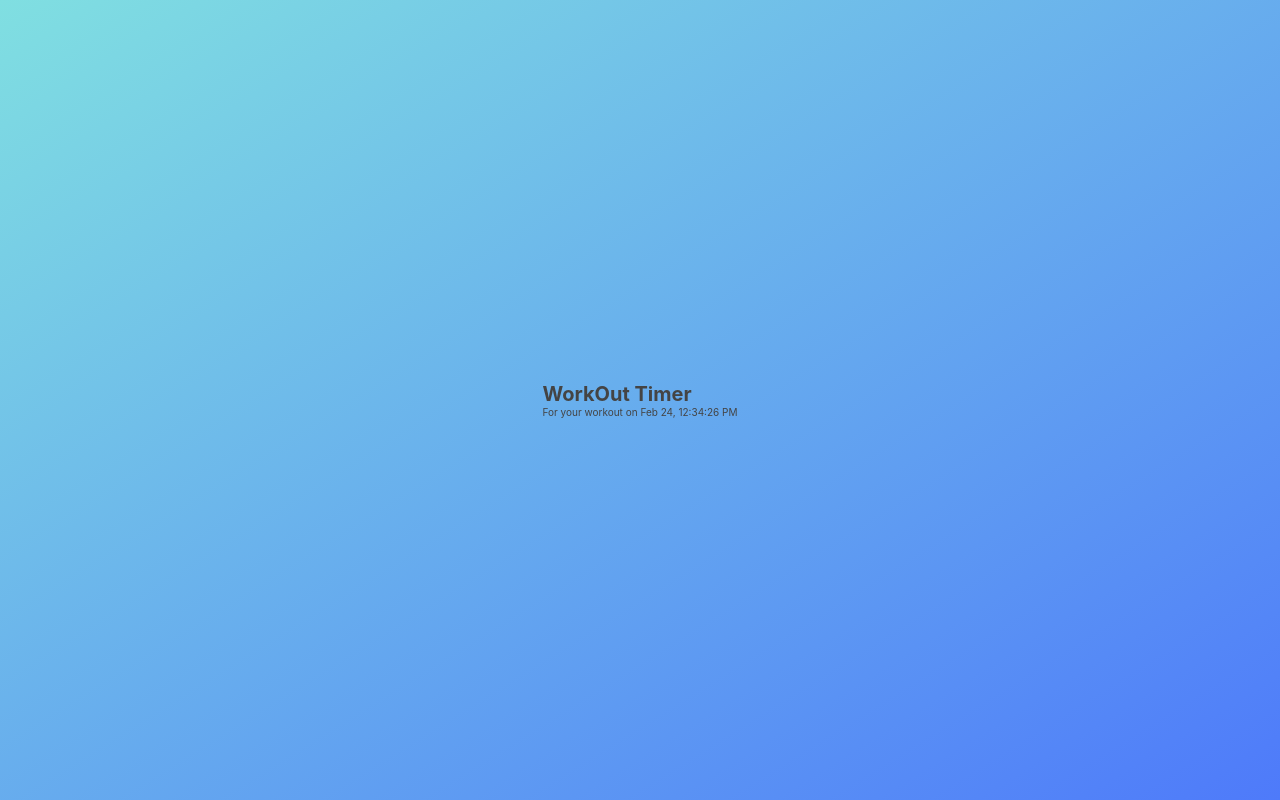
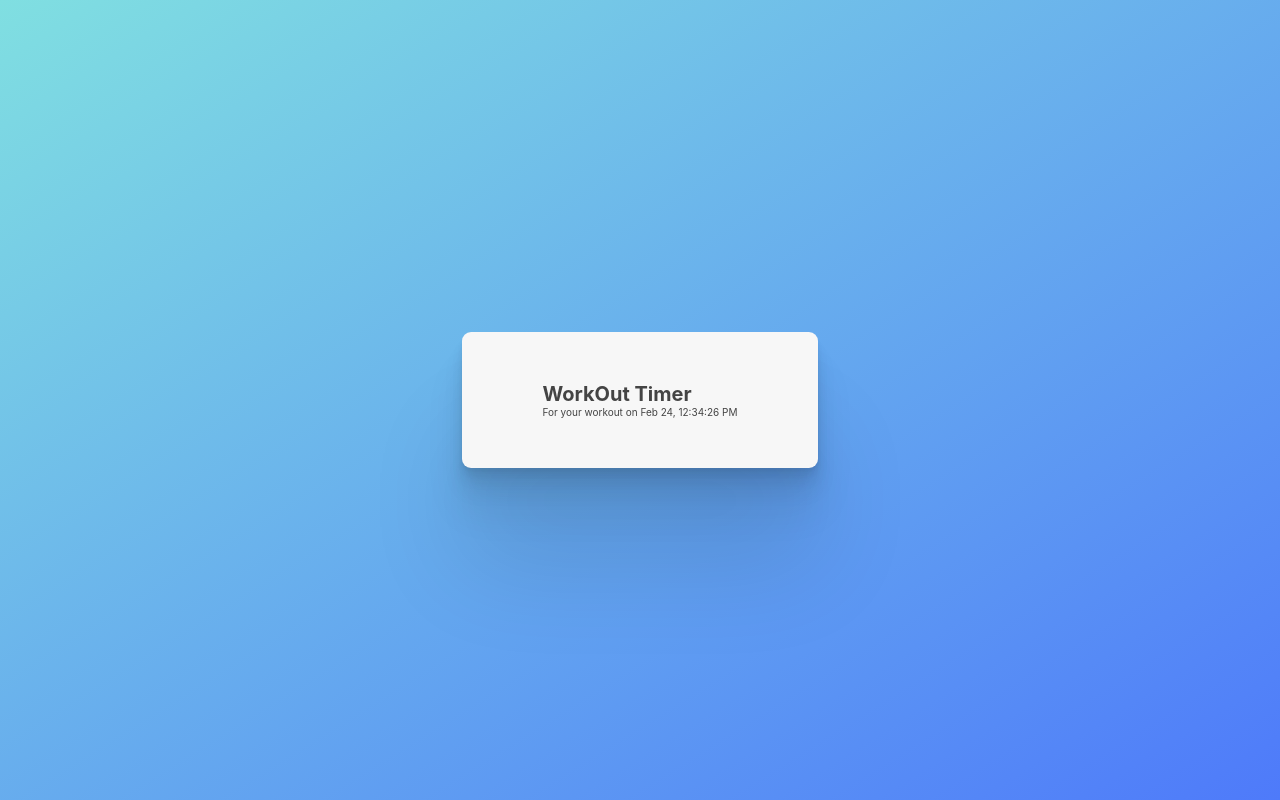
Before and after one commit to njahi/Workout-Timer, a React (Vite) app: page / in a window 1280 px wide. Built offline with nearby package versions, Linux system fonts and the light colour scheme.

Commit message:
added some style for the main section in our app component

```diff
--- a/src/index.css
+++ b/src/index.css
@@ -18,3 +18,12 @@ body {
   justify-content: center;
   background-image: linear-gradient(to right bottom, #80dfe1, #4e7afa);
 }
+main {
+  background-color: #f7f7f7;
+  padding: 5rem 8rem;
+  border-radius: 9px;
+  box-shadow: 0px 2.8px 2.8px rgba(0, 0, 0, 0.028),
+    0px 6.7px 6.7px rgba(0, 0, 0, 0.04), 0px 12.5px 12.5px rgba(0, 0, 0, 0.05),
+    0px 22.3px 22.3px rgba(0, 0, 0, 0.06),
+    0px 41.8px 41.8px rgba(0, 0, 0, 0.072), 0px 100px 100px rgba(0, 0, 0, 0.1);
+}
```
